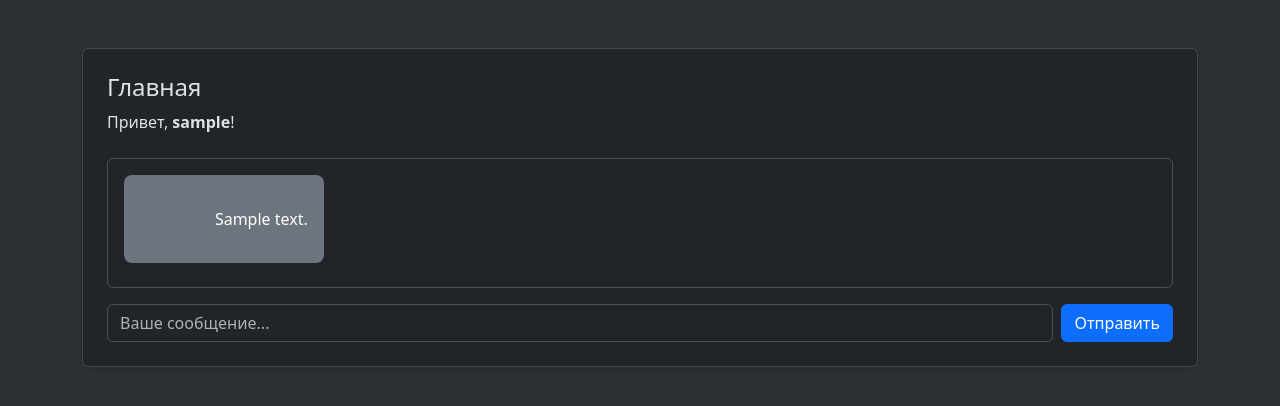
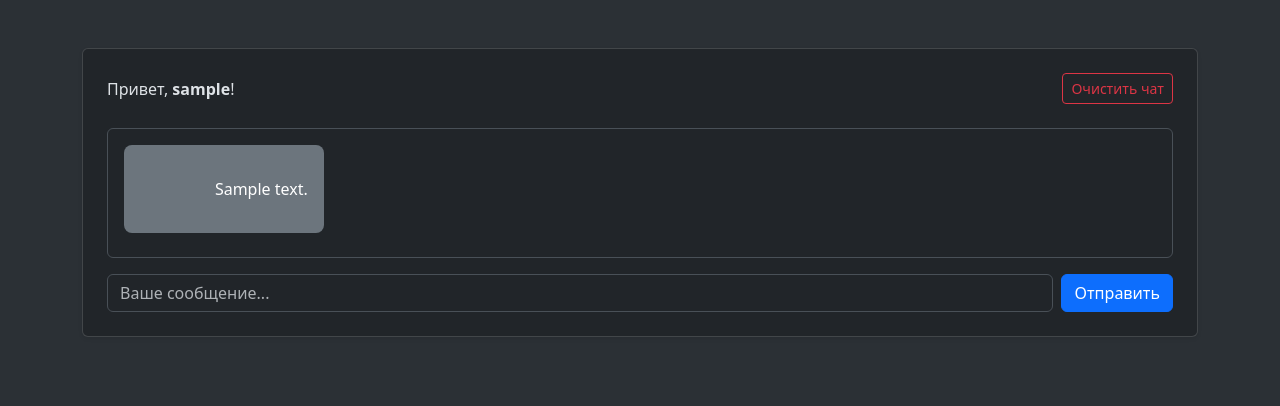
Before and after one commit to AlexFromSiberia/OpenRouterChats, a Django app: template OpenRouterChats/Chats/templates/Chats/home.html in a window 1280 px wide. Shown: the part 57-463 px from the top of the page. Run offline with Django 5.2, Linux system fonts and the light colour scheme; the template is opened without the code that fills it: most values are stand-ins (such as "Sample title", 1, 10 or a date in 2020).

Commit message:
clear chat button

```diff
--- a/OpenRouterChats/Chats/templates/Chats/home.html
+++ b/OpenRouterChats/Chats/templates/Chats/home.html
@@ -5,8 +5,13 @@
 {% block content %}
   <div class="card shadow-sm">
     <div class="card-body p-4">
-      <h1 class="h4 mb-2">Главная</h1>
-      <p class="mb-0">Привет, <strong>{{ login }}</strong>!</p>
+      <div class="d-flex align-items-center justify-content-between gap-3">
+        <p class="mb-0">Привет, <strong>{{ login }}</strong>!</p>
+        <form method="post" action="{% url 'clear_chat' %}" class="mb-0">
+          {% csrf_token %}
+          <button class="btn btn-outline-danger btn-sm" type="submit" {% if not chat_history %}disabled{% endif %}>Очистить чат</button>
+        </form>
+      </div>
       <div id="chat" class="mt-4">
         <div class="border rounded p-3 mb-3 bg-body" style="max-height: 50vh; overflow: auto;">
           {% if chat_history %}
--- a/OpenRouterChats/Chats/urls.py
+++ b/OpenRouterChats/Chats/urls.py
@@ -7,6 +7,7 @@ urlpatterns = [
     path('login/', views.login_view, name='login'),
     path('register/', views.register_view, name='register'),
     path('logout/', views.logout_view, name='logout'),
+    path('clear/', views.clear_chat, name='clear_chat'),
     path('send/', views.send_message, name='send_message'),
     path('models/', views.get_all_models, name='get_all_models'),
 ]
```
Also changed, not shown: OpenRouterChats/Chats/views.py (+9 -0 lines).
